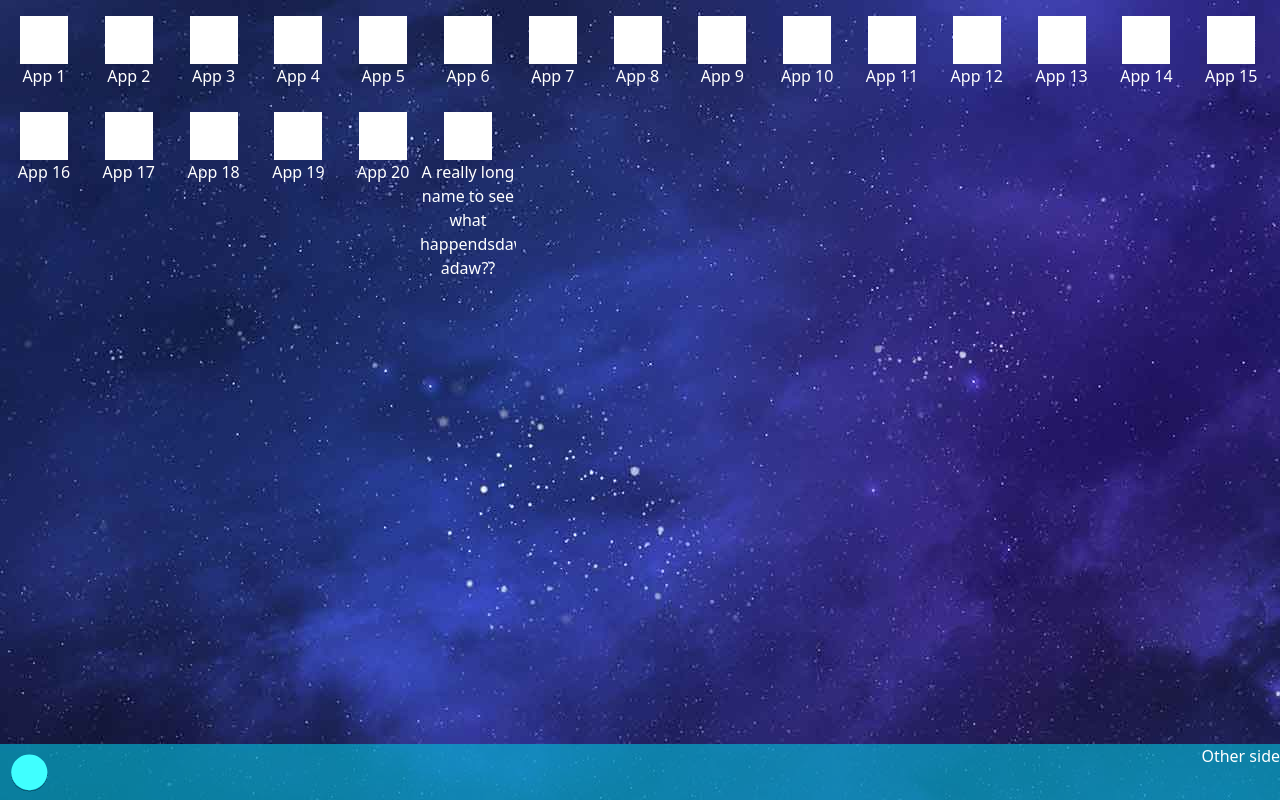
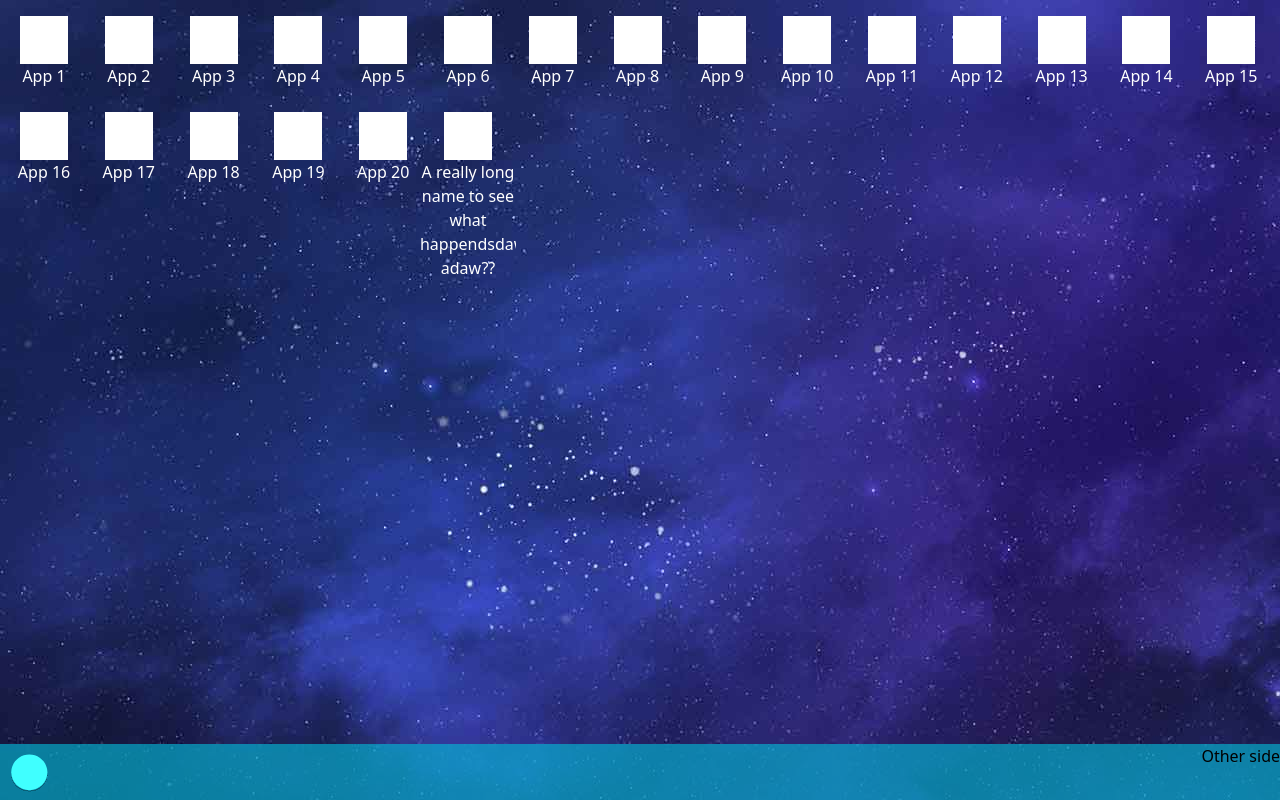
Before and after one commit to 02danieljonas/PortfolioWebsite, a React (Vite) app: page / in a window 1280 px wide. Built offline with nearby package versions, Linux system fonts and the light colour scheme.

Commit message:
Changed text color

```diff
--- a/src/App.tsx
+++ b/src/App.tsx
@@ -1,7 +1,11 @@
 import Screen from "./components/Screen";
 
 function App() {
-    return <div className="bg-black text-white"><Screen/></div>;
+    return (
+        <div>
+            <Screen />
+        </div>
+    );
 }
 
 export default App;
--- a/src/components/App.tsx
+++ b/src/components/App.tsx
@@ -8,7 +8,7 @@
     return (
         <div className="relative pb-8">
             <div className="w-12 h-12 bg-white p-2 text-black "></div>
-            <div className="absolute overflow-hidden w-24 text-center left-6 -translate-x-1/2 bg">
+            <div className="absolute overflow-hidden w-24 text-center left-6 -translate-x-1/2 bg text-white">
                 {name}
             </div>
         </div>
```
